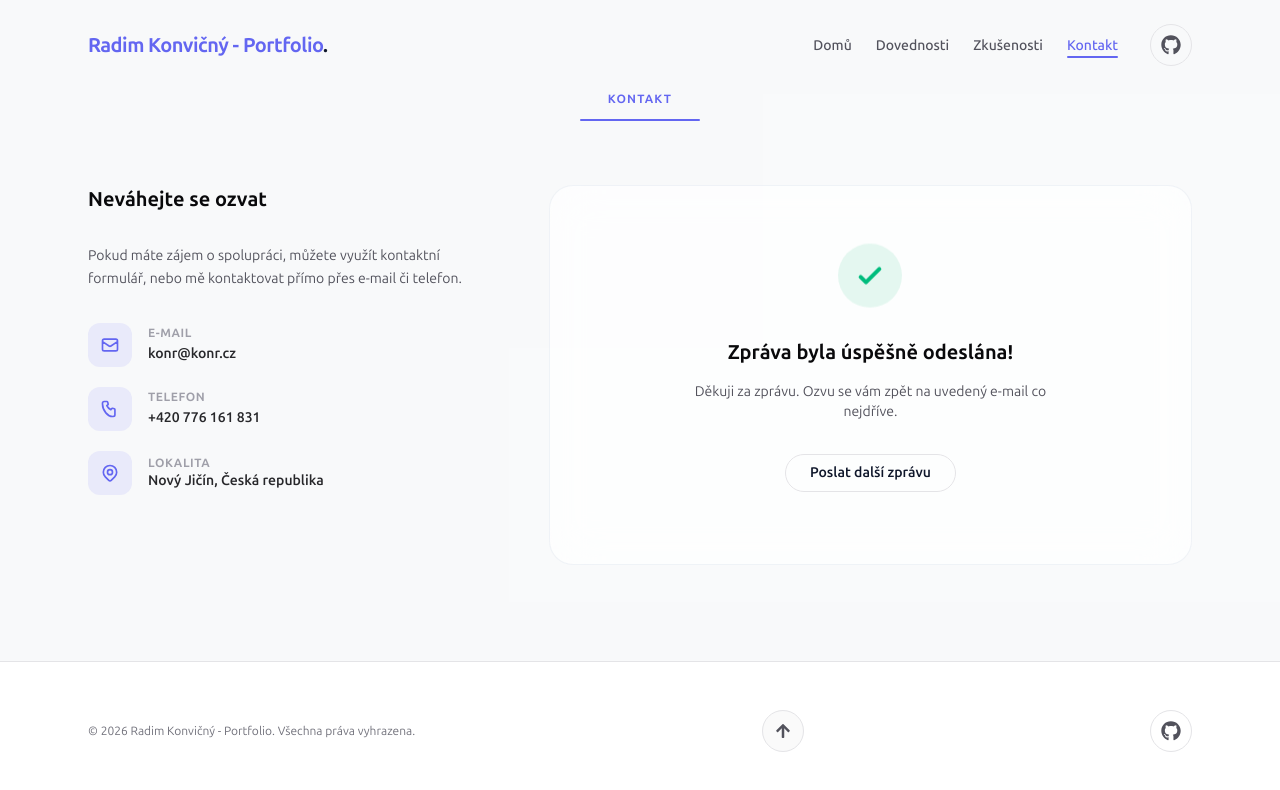
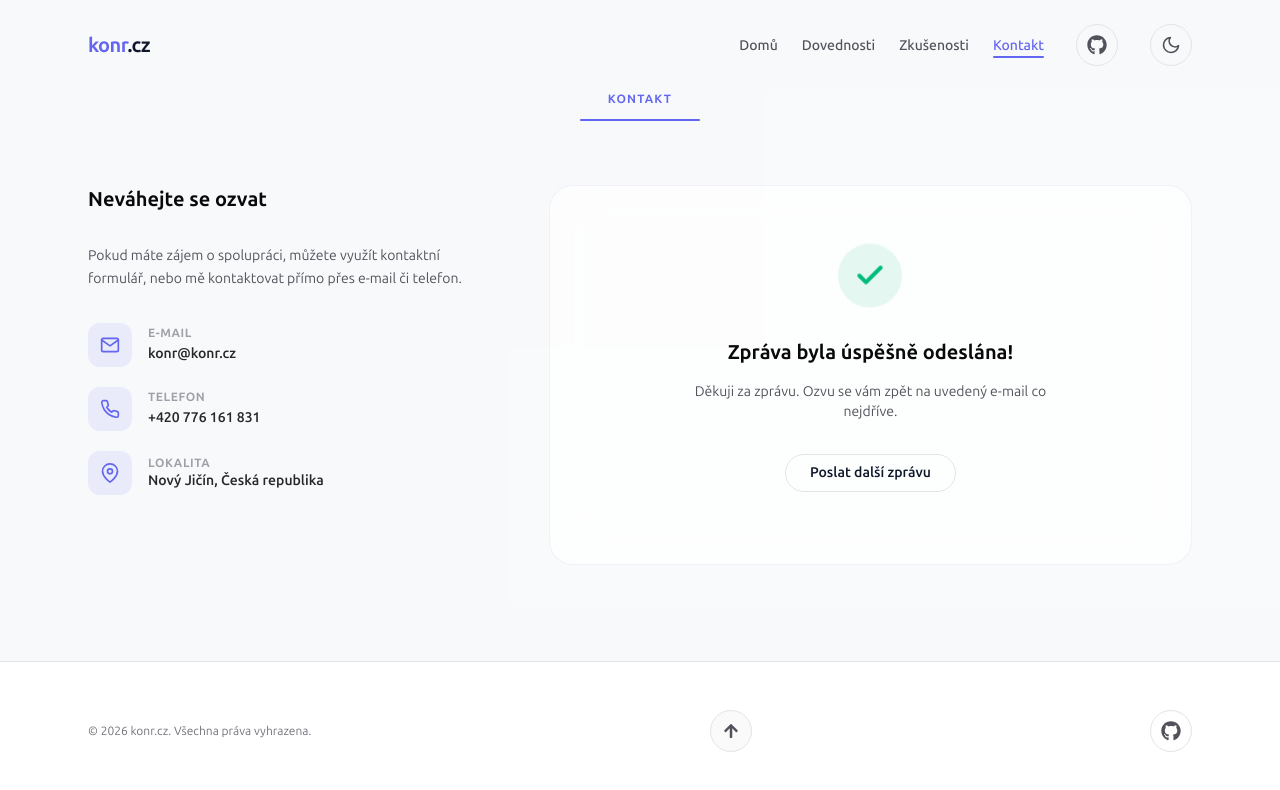
Before and after one commit to rkonvicny/portfolio, a Next.js app: page / in a window 1280 px wide. Both pictures are taken after typing "Sample", "name@example.com", "Sample", "Sample" into the empty fields and a click on the button "Odeslat zprávu". Shown: the part 5495-6285 px from the top of the page. Built offline with nearby package versions, Linux system fonts and the light colour scheme; a web font is replaced by a local one.

Commit message:
feat: enhance contact component with icons and update portfolio settings for theme switcher

```diff
--- a/src/components/contact.tsx
+++ b/src/components/contact.tsx
@@ -3,6 +3,7 @@
 import React, { useState } from "react";
 import portfolioData from "@/data/portfolio.json";
 import { SectionHeader } from "./section-header";
+import { FiMail, FiPhone, FiMapPin, FiCheck } from "react-icons/fi";
 
 type FormStatus = "idle" | "sending" | "success" | "error";
 
@@ -89,19 +90,7 @@ export const Contact = () => {
 							{/* E-mail */}
 							<div className="flex items-center gap-4">
 								<div className="w-11 h-11 rounded-xl bg-brand-primary/10 text-brand-primary dark:bg-brand-secondary/10 dark:text-brand-secondary flex items-center justify-center shrink-0">
-									<svg
-										className="w-5 h-5"
-										fill="none"
-										viewBox="0 0 24 24"
-										stroke="currentColor"
-										strokeWidth={2}
-									>
-										<path
-											strokeLinecap="round"
-											strokeLinejoin="round"
-											d="M3 8l7.89 5.26a2 2 0 002.22 0L21 8M5 19h14a2 2 0 002-2V7a2 2 0 00-2-2H5a2 2 0 00-2 2v10a2 2 0 002 2z"
-										/>
-									</svg>
+									<FiMail className="w-5 h-5" />
 								</div>
 								<div>
 									<h4 className="text-xs font-bold uppercase tracking-wider text-zinc-400">
@@ -119,19 +108,7 @@ export const Contact = () => {
 							{/* Telefon */}
 							<div className="flex items-center gap-4">
 								<div className="w-11 h-11 rounded-xl bg-brand-primary/10 text-brand-primary dark:bg-brand-secondary/10 dark:text-brand-secondary flex items-center justify-center shrink-0">
-									<svg
-										className="w-5 h-5"
-										fill="none"
-										viewBox="0 0 24 24"
-										stroke="currentColor"
-										strokeWidth={2}
-									>
-										<path
-											strokeLinecap="round"
-											strokeLinejoin="round"
-											d="M3 5a2 2 0 012-2h3.28a1 1 0 01.94.725l.548 2.2a1 1 0 01-.321.988l-1.305.98a10.582 10.582 0 004.872 4.872l.98-1.305a1 1 0 01.988-.321l2.2.548a1 1 0 01.725.94V19a2 2 0 01-2 2h-1C9.716 21 3 14.284 3 6V5z"
-										/>
-									</svg>
+									<FiPhone className="w-5 h-5" />
 								</div>
 								<div>
 									<h4 className="text-xs font-bold uppercase tracking-wider text-zinc-400">
@@ -149,24 +126,7 @@ export const Contact = () => {
 							{/* Lokalita */}
 							<div className="flex items-center gap-4">
 								<div className="w-11 h-11 rounded-xl bg-brand-primary/10 text-brand-primary dark:bg-brand-secondary/10 dark:text-brand-secondary flex items-center justify-center shrink-0">
-									<svg
-										className="w-5 h-5"
-										fill="none"
-										viewBox="0 0 24 24"
-										stroke="currentColor"
-										strokeWidth={2}
-									>
-										<path
-											strokeLinecap="round"
-											strokeLinejoin="round"
-											d="M17.657 16.657L13.414 20.9a1.998 1.998 0 01-2.827 0l-4.244-4.243a8 8 0 1111.314 0z"
-										/>
-										<path
-											strokeLinecap="round"
-											strokeLinejoin="round"
-											d="M15 11a3 3 0 11-6 0 3 3 0 016 0z"
-										/>
-									</svg>
+									<FiMapPin className="w-5 h-5" />
 								</div>
 								<div>
 									<h4 className="text-xs font-bold uppercase tracking-wider text-zinc-400">
@@ -187,19 +147,7 @@ export const Contact = () => {
 								// Success View
 								<div className="text-center py-10 flex flex-col items-center gap-4 select-none animate-fade-in-up">
 									<div className="w-16 h-16 rounded-full bg-emerald-500/10 text-emerald-500 flex items-center justify-center animate-bounce">
-										<svg
-											className="w-8 h-8"
-											fill="none"
-											viewBox="0 0 24 24"
-											stroke="currentColor"
-											strokeWidth={3}
-										>
-											<path
-												strokeLinecap="round"
-												strokeLinejoin="round"
-												d="M5 13l4 4L19 7"
-											/>
-										</svg>
+										<FiCheck className="w-8 h-8" strokeWidth={3} />
 									</div>
 									<h3 className="text-xl font-bold text-zinc-950 dark:text-white">
 										Zpráva byla úspěšně odeslána!
@@ -235,7 +183,7 @@ export const Contact = () => {
 												onChange={handleChange}
 												required
 												disabled={status === "sending"}
-												// placeholder="Např. Jan Novák"
+												/* placeholder="Celé jméno ..." */
 												className="w-full px-4 py-3 rounded-xl border border-zinc-300 dark:border-zinc-700 hover:border-zinc-400 dark:hover:border-zinc-500 bg-white/50 dark:bg-zinc-900/50 text-sm focus:outline-none focus:ring-2 focus:ring-brand-primary dark:focus:ring-brand-secondary transition-all"
 											/>
 										</div>
@@ -254,7 +202,7 @@ export const Contact = () => {
 												onChange={handleChange}
 												required
 												disabled={status === "sending"}
-												// placeholder="např. jan.novak@email.cz"
+												/* placeholder="např. jan.novak@email.cz" */
 												className="w-full px-4 py-3 rounded-xl border border-zinc-300 dark:border-zinc-700 hover:border-zinc-400 dark:hover:border-zinc-500 bg-white/50 dark:bg-zinc-900/50 text-sm focus:outline-none focus:ring-2 focus:ring-brand-primary dark:focus:ring-brand-secondary transition-all"
 											/>
 										</div>
@@ -276,7 +224,7 @@ export const Contact = () => {
 											onChange={handleChange}
 											required
 											disabled={status === "sending"}
-											// placeholder="Např. Poptávka vývoje webu"
+											/* placeholder="Např. Poptávka vývoje webu" */
 											className="w-full px-4 py-3 rounded-xl border border-zinc-300 dark:border-zinc-700 hover:border-zinc-400 dark:hover:border-zinc-500 bg-white/50 dark:bg-zinc-900/50 text-sm focus:outline-none focus:ring-2 focus:ring-brand-primary dark:focus:ring-brand-secondary transition-all"
 										/>
 									</div>
@@ -297,7 +245,7 @@ export const Contact = () => {
 											onChange={handleChange}
 											required
 											disabled={status === "sending"}
-											// placeholder="Sem napište svou zprávu..."
+											/* placeholder="Sem napište svou zprávu..." */
 											className="w-full px-4 py-3 rounded-xl border border-zinc-300 dark:border-zinc-700 hover:border-zinc-400 dark:hover:border-zinc-500 bg-white/50 dark:bg-zinc-900/50 text-sm focus:outline-none focus:ring-2 focus:ring-brand-primary dark:focus:ring-brand-secondary transition-all resize-y min-h-30"
 										/>
 									</div>
--- a/src/components/hero-background.tsx
+++ b/src/components/hero-background.tsx
@@ -61,6 +61,15 @@ export const HeroBackground = ({
 		targetY: -1000
 	});
 	const { resolvedTheme } = useTheme();
+
+	const isDarkRef = useRef(false);
+	useEffect(() => {
+		isDarkRef.current =
+			resolvedTheme === "dark" ||
+			(!resolvedTheme &&
+				typeof window !== "undefined" &&
+				window.matchMedia("(prefers-color-scheme: dark)").matches);
+	}, [resolvedTheme]);
 
 	// Props musíme uložit do ref, abychom měli k jejich čerstvé hodnotě přístup v useAnimationFrame bez re-renderů
 	const configRef = useRef({
@@ -188,11 +197,6 @@ export const HeroBackground = ({
 				// Síla roste blíž ke středu kurzoru
 				const force = Math.pow((config.pullRadius - dist) / config.pullRadius, 1.5);
 				node.x = node.baseX + dx * force * config.pullStrength;
-				node.y = node.baseY + dy * force * config.pullStrength;
-			} else {
-				// Návrat do původní pozice
-				node.x += (node.baseX - node.x) * config.dampening;
-				node.y += (node.baseY - node.y) * config.dampening;
 			}
 		}
 
--- a/src/data/portfolio.json
+++ b/src/data/portfolio.json
@@ -6,7 +6,7 @@
 		"enableTypewriterSection": false,
 		"enableButtonRow": false,
 		"enableExtendedSectionHeader": false,
-		"enableThemeSwitcher": false
+		"enableThemeSwitcher": true
 	},
 	"personal": {
 		"name": "Radim Konvičný",
@@ -28,7 +28,7 @@
 			"Experta na PLM integrace.",
 			"Solution Engineera."
 		],
-		"siteTitle": "Radim Konvičný - Portfolio",
+		"siteTitle": "konr.cz",
 		"languages": [
 			"Čeština (Rodilý mluvčí)",
 			"Angličtina (Čtení technické dokumentace, základní komunikace)"
```
